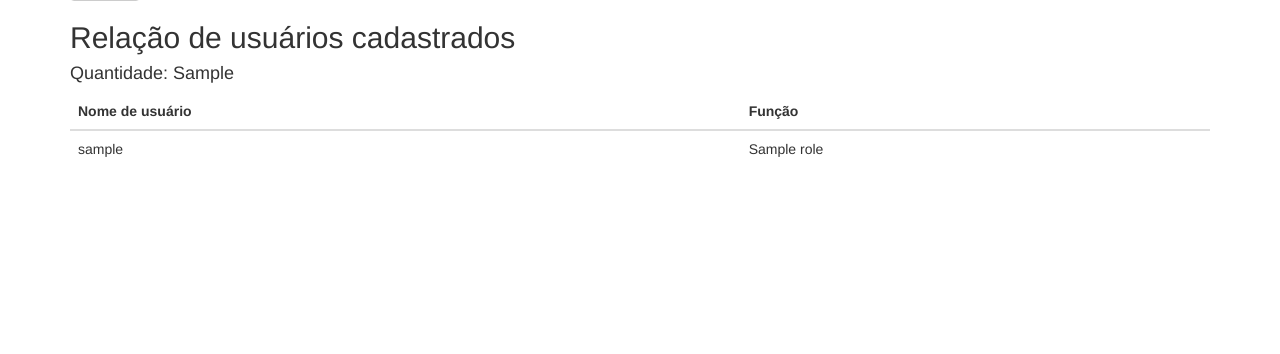
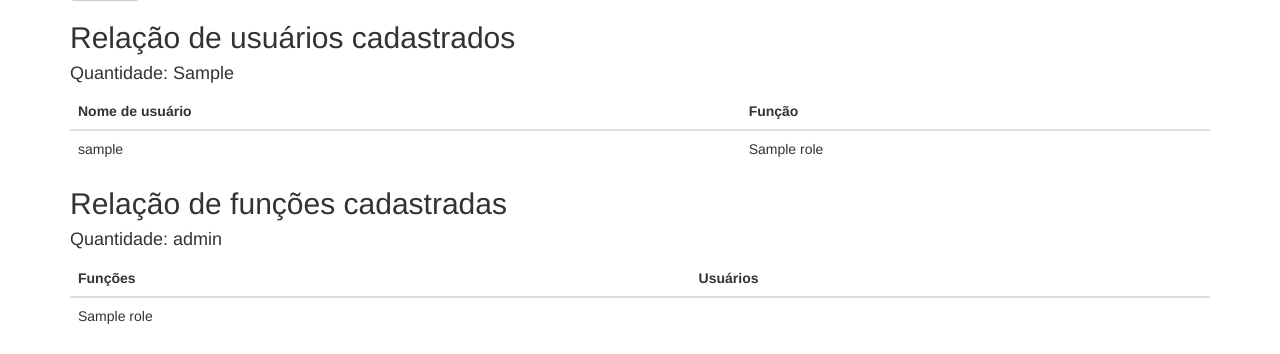
Before and after one commit to Gabriel-Lucena/flask, a Flask app: template templates/index.html in a window 1280 px wide. Shown: the part 551-905 px from the top of the page. Before the commit the page ends 708 px from the top, so only its background shows below. Run offline with Flask 3, Linux system fonts and the light colour scheme; the template is opened without the code that fills it: values that come from a table or form of the project are taken from there, most other values are stand-ins (such as "Sample title", 1, 10 or a date in 2020); some libraries are stand-ins or nearby versions.

Commit message:
Listagem de Funções e Usuários feita Apenas os números precisam estar ordenados

```diff
--- a/templates/index.html
+++ b/templates/index.html
@@ -15,7 +15,7 @@
 {{ wtf.quick_form(form) }}
 
 <h2>Relação de usuários cadastrados</h2>
-<h4>Quantidade: {% if users_len %} {{ users_len }} {% else %} Não há usuários cadastrados. {% endif %}</h4>
+<h4>Quantidade: {% if users_len %}{{ users_len }}{% else %}Não há usuários cadastrados.{% endif %}</h4>
 <table class="table">
 
     <thead>
@@ -33,4 +33,36 @@
         {% endfor %}
     </tbody>
 </table>
+
+<h2>Relação de funções cadastradas</h2>
+<h4>Quantidade: {% if roles %}{{ roles_len }}{% else %}Não há funções cadastradas.{% endif %}</h4>
+<table class="table">
+
+    <thead>
+        <tr>
+            <th>Funções</th>
+            <th>Usuários</th>
+        </tr>
+    </thead>
+    <tbody>
+        {% for role in roles %}
+        <tr>
+            <td>{{ role.name }}</td>
+            <td>
+                {% for user in users %}
+                    {% if role.name == user.role.name %}
+                        <ol>
+                            <li>
+                            {{user.username}}
+                            </li>
+                        </ol>
+                    {% endif %}
+                {% endfor %}
+            </td>
+        </tr>
+        {% endfor %}
+
+    </tbody>
+</table>
+
 {% endblock %}
```
Also changed, not shown: hello.py (+6 -2 lines).
